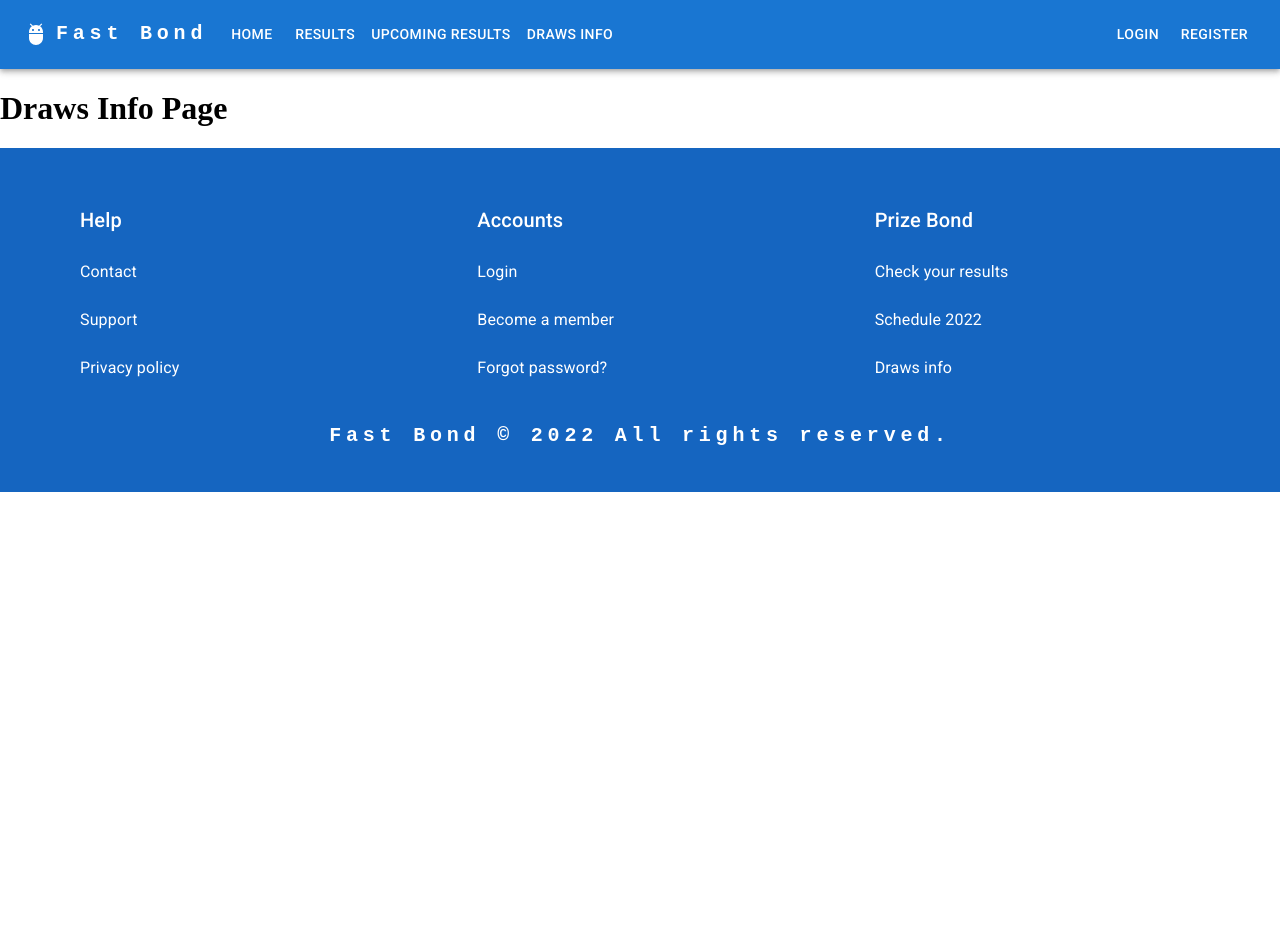
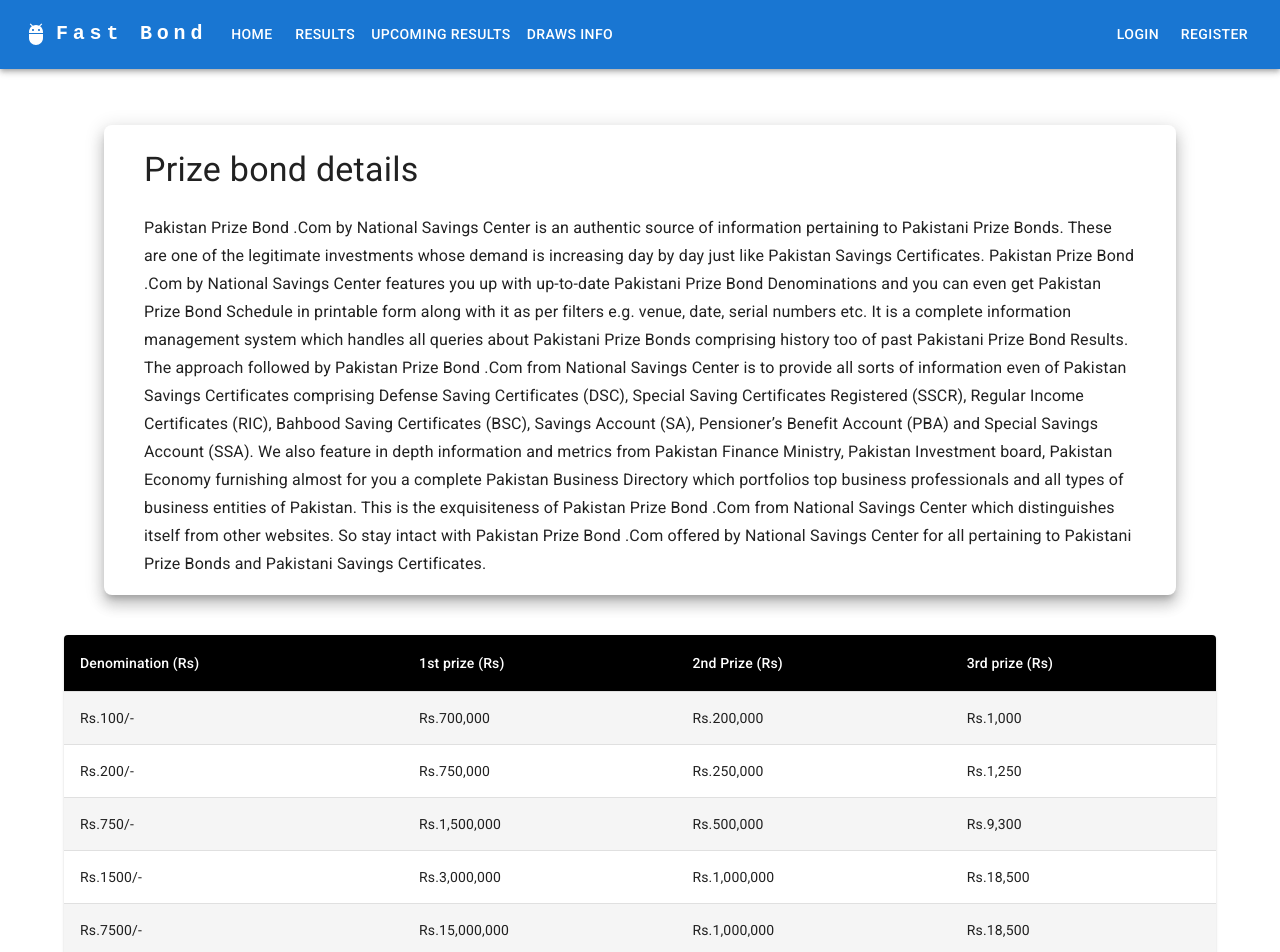
Before and after one commit to zain2323/prizebond-ui, a React (Vite) app: page /draws-info in a window 1280 px wide. Shown: the top 952 px of the page. Before the commit the page ends 800 px from the top, so only its background shows below. Built offline with nearby package versions, Linux system fonts and the light colour scheme.

Commit message:
Added draws info and results page

```diff
--- a/package.json
+++ b/package.json
@@ -14,6 +14,8 @@
     "@fontsource/roboto": "^4.5.8",
     "@mui/icons-material": "^5.10.3",
     "@mui/material": "^5.10.4",
+    "gridjs": "^5.1.0",
+    "gridjs-react": "^5.1.0",
     "react": "^18.2.0",
     "react-dom": "^18.2.0",
     "react-material-ui-carousel": "^3.4.2",
--- a/src/components/Footer.jsx
+++ b/src/components/Footer.jsx
@@ -81,7 +81,6 @@ export default function Footer(){
                     </Grid>
 
                     <Box textAlign="center"  sx={{mt:3}}>
-                        {/* <Typography variant="h6">Fast Bond &copy; {new Date().getFullYear()} All rights reserved</Typography> */}
                         <Typography
                             variant="h6"
                             noWrap
--- a/src/components/pages/DrawsInfoPage.jsx
+++ b/src/components/pages/DrawsInfoPage.jsx
@@ -1,7 +1,113 @@
-import React from "react"
+import * as React from 'react';
+import { styled } from '@mui/material/styles';
+import Table from '@mui/material/Table';
+import TableBody from '@mui/material/TableBody';
+import TableCell, { tableCellClasses } from '@mui/material/TableCell';
+import TableContainer from '@mui/material/TableContainer';
+import TableHead from '@mui/material/TableHead';
+import TableRow from '@mui/material/TableRow';
+import Paper from '@mui/material/Paper';
+import Container from '@mui/material/Container';
+import Typography from '@mui/material/Typography';
+import Box from '@mui/material/Box';
+import '@fontsource/roboto/300.css';
+import '@fontsource/roboto/400.css';
+import '@fontsource/roboto/500.css';
+import '@fontsource/roboto/700.css';
+
+const StyledTableCell = styled(TableCell)(({ theme }) => ({
+  [`&.${tableCellClasses.head}`]: {
+    backgroundColor: theme.palette.common.black,
+    color: theme.palette.common.white,
+  },
+  [`&.${tableCellClasses.body}`]: {
+    fontSize: 14,
+  },
+}));
+
+const StyledTableRow = styled(TableRow)(({ theme }) => ({
+  '&:nth-of-type(odd)': {
+    backgroundColor: theme.palette.action.hover,
+  },
+  // hide last border
+  '&:last-child td, &:last-child th': {
+    border: 0,
+  },
+}));
+
+function createData(name, calories, fat, carbs) {
+  return { name, calories, fat, carbs };
+}
+
+const rows = [
+  createData('Rs.100/-', "Rs.700,000", "Rs.200,000", "Rs.1,000"),
+  createData('Rs.200/-', "Rs.750,000", "Rs.250,000", "Rs.1,250"),
+  createData('Rs.750/-', "Rs.1,500,000", "Rs.500,000", "Rs.9,300"),
+  createData('Rs.1500/-', "Rs.3,000,000", "Rs.1,000,000", "Rs.18,500"),
+  createData('Rs.7500/-', "Rs.15,000,000", "Rs.1,000,000", "Rs.18,500"),
+  createData('Rs.15,000/-', "Rs.30,000,000", "Rs.10,000,000", "Rs.185,000"),
+  createData('Rs.25.000/-', "Rs.50,000,000", "Rs.15,000,000", "Rs.312,000"),
+  createData('Rs.40,000/-', "Rs.75,000,000", "Rs.25,000,000", "Rs.500,000"),
+];
 
 export default function DrawsInfoPage() {
-    return (
-        <h1>Draws Info Page</h1>
-    )
+  return (
+    <Container sx={{
+        mt: 2,
+        mb:2
+    }}>
+    <Box
+          sx={{
+            display: 'flex',
+            '& > :not(style)': {
+              m: 5,
+              width: "100%",
+              height: 470,
+              borderRadius: 2
+            },
+          }}
+        >
+          <Paper elevation={10}>
+          <Typography variant="h4" sx={{
+            pl: 5, pr:5, pt:3
+          }}>
+          Prize bond details
+          </Typography>
+          <Typography variant="subtitle1" sx={{
+            pl: 5, pr:5, pt: 3, pb: 5
+          }}>
+          Pakistan Prize Bond .Com by National Savings Center is an authentic source of information pertaining to Pakistani Prize Bonds. These are one of the legitimate investments whose demand is increasing day by day just like Pakistan Savings Certificates.
+Pakistan Prize Bond .Com by National Savings Center features you up with up-to-date Pakistani Prize Bond Denominations and you can even get Pakistan Prize Bond Schedule in printable form along with it as per filters e.g. venue, date, serial numbers etc.
+It is a complete information management system which handles all queries about Pakistani Prize Bonds comprising history too of past Pakistani Prize Bond Results. The approach followed by Pakistan Prize Bond .Com from National Savings Center is to provide all sorts of information even of Pakistan Savings Certificates comprising Defense Saving Certificates (DSC), Special Saving Certificates Registered (SSCR), Regular Income Certificates (RIC), Bahbood Saving Certificates (BSC), Savings Account (SA), Pensioner’s Benefit Account (PBA) and Special Savings Account (SSA).
+We also feature in depth information and metrics from Pakistan Finance Ministry, Pakistan Investment board, Pakistan Economy furnishing almost for you a complete Pakistan Business Directory which portfolios top business professionals and all types of business entities of Pakistan. This is the exquisiteness of Pakistan Prize Bond .Com from National Savings Center which distinguishes itself from other websites. So stay intact with Pakistan Prize Bond .Com offered by National Savings Center for all pertaining to Pakistani Prize Bonds and Pakistani Savings Certificates.
+          </Typography>
+          </Paper>
+        </Box>
+
+        <TableContainer component={Paper}>
+        <Table sx={{ minWidth: 700 }} aria-label="customized table">
+            <TableHead>
+            <TableRow>
+                <StyledTableCell>Denomination (Rs)</StyledTableCell>
+                <StyledTableCell>1st prize&nbsp;(Rs)</StyledTableCell>
+                <StyledTableCell>2nd Prize&nbsp;(Rs)</StyledTableCell>
+                <StyledTableCell>3rd prize&nbsp;(Rs)</StyledTableCell>
+            </TableRow>
+            </TableHead>
+            <TableBody>
+            {rows.map((row) => (
+                <StyledTableRow key={row.name}>
+                <StyledTableCell component="th" scope="row">
+                    {row.name}
+                </StyledTableCell>
+                <StyledTableCell>{row.calories}</StyledTableCell>
+                <StyledTableCell>{row.fat}</StyledTableCell>
+                <StyledTableCell>{row.carbs}</StyledTableCell>
+                </StyledTableRow>
+            ))}
+            </TableBody>
+        </Table>
+        </TableContainer>
+    </Container>
+  );
 }
--- a/src/components/pages/ResultsPage.jsx
+++ b/src/components/pages/ResultsPage.jsx
@@ -1,7 +1,46 @@
 import React from "react"
+import { Grid } from 'gridjs-react';
+import "gridjs/dist/theme/mermaid.css";
+import {Container, Typography} from '@mui/material';
+import '@fontsource/roboto/300.css';
+import '@fontsource/roboto/400.css';
+import '@fontsource/roboto/500.css';
+import '@fontsource/roboto/700.css';
+
 
 export default function ResultsPage() {
     return (
-        <h1>Results Page</h1>
+        <Container>
+            <Typography variant="h4" sx={{mt: 2, mb: 2}}>
+                Search your results
+            </Typography>
+            <Grid
+                data={[
+                    ['750', '004208', '17-01-2022', "first", '12', 'Peshawar'],
+                    ['750', '511294', '17-01-2022', "second", '12','Peshawar'],
+                    ['750', '549996', '17-01-2022', "second", '12','Peshawar'],
+                    ['750', '904546', '17-01-2022', "second", '12','Peshawar'],
+                    ['100', '983274', '15-01-2022', "first", '12','Hyderabad'],
+                    ['100', '074566', '15-01-2022', "second", '12','Hyderabad'],
+                    ['100', '259751', '15-01-2022', "second", '12','Hyderabad'],
+                    ['100', '885455', '15-01-2022', "second", '12','Hyderabad'],
+                    ['750', '004208', '17-01-2022', "first", '12', 'Peshawar'],
+                    ['750', '511294', '17-01-2022', "second", '12','Peshawar'],
+                    ['750', '549996', '17-01-2022', "second", '12','Peshawar'],
+                    ['750', '904546', '17-01-2022', "second", '12','Peshawar'],
+                    ['100', '983274', '15-01-2022', "first", '12','Hyderabad'],
+                    ['100', '074566', '15-01-2022', "second", '12','Hyderabad'],
+                    ['100', '259751', '15-01-2022', "second", '12','Hyderabad'],
+                    ['100', '885455', '15-01-2022', "second", '12','Hyderabad'],
+                ]}
+                autoWidth={false}
+                columns={['Denomination', 'Serial', 'Date', 'Position', 'Draw no', 'City']}
+                search={true}
+                sort={true}
+                pagination={{
+                enabled: true,
+                limit: 10,
+            }}/>
+    </Container>
     )
 }
--- a/src/index.css
+++ b/src/index.css
@@ -1,3 +1,8 @@
+@import "@fontsource/roboto/300.css";
+@import '@fontsource/roboto/400.css';
+@import '@fontsource/roboto/500.css';
+@import '@fontsource/roboto/700.css';
+
 .login-form {
     margin: 48px;
     padding: 8px;
@@ -12,3 +17,19 @@ body {
     text-decoration-color: lightgray;
     opacity: 0.9;
   }
+
+th.gridjs-th-sort .gridjs-th-content {
+    width: 100%;
+}
+
+.gridjs-table{
+    min-width: 100%;
+}
+
+table {
+    font-family: 'roboto';
+    font-weight: 400;
+}
+tr:hover td, tr:hover th {
+    background-color: rgba(0, 0, 0, 0.1);
+}
```
Also changed, not shown: 1 other file (tests, documents, lock files or other folders).
